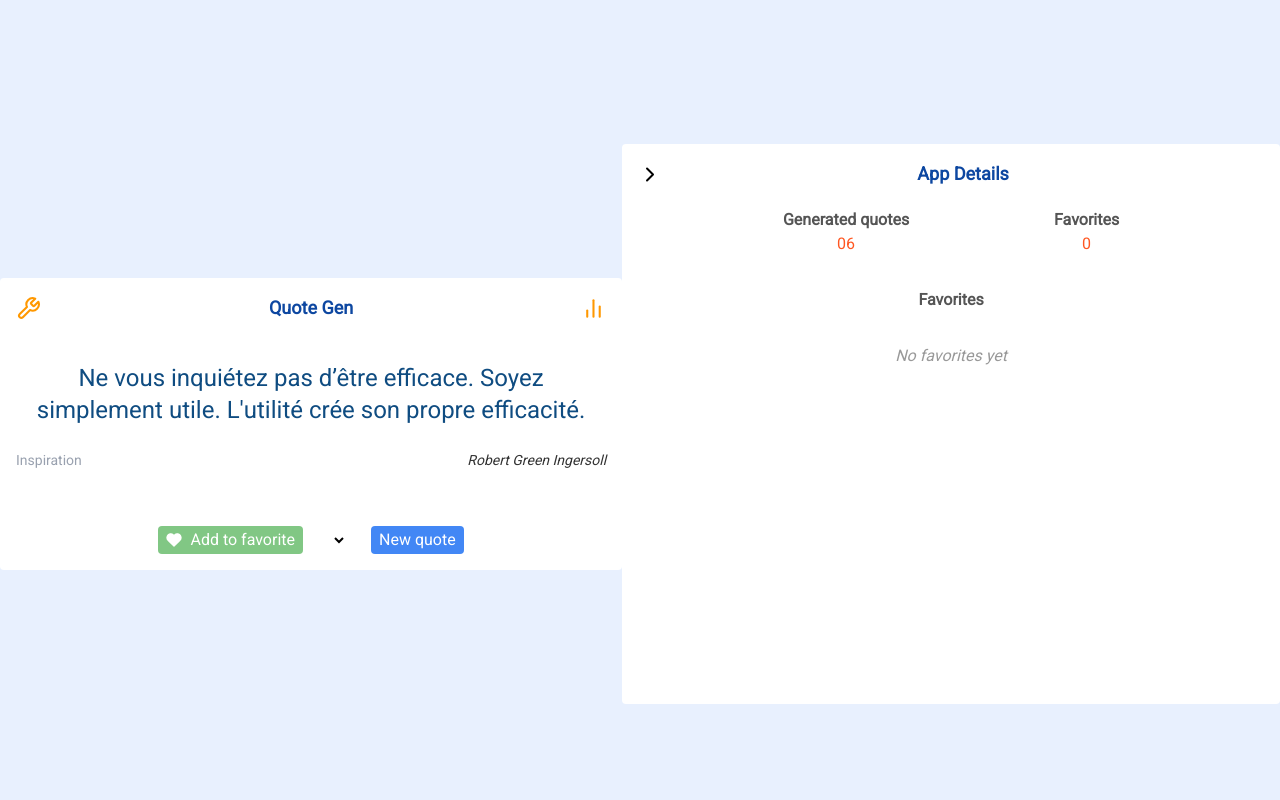
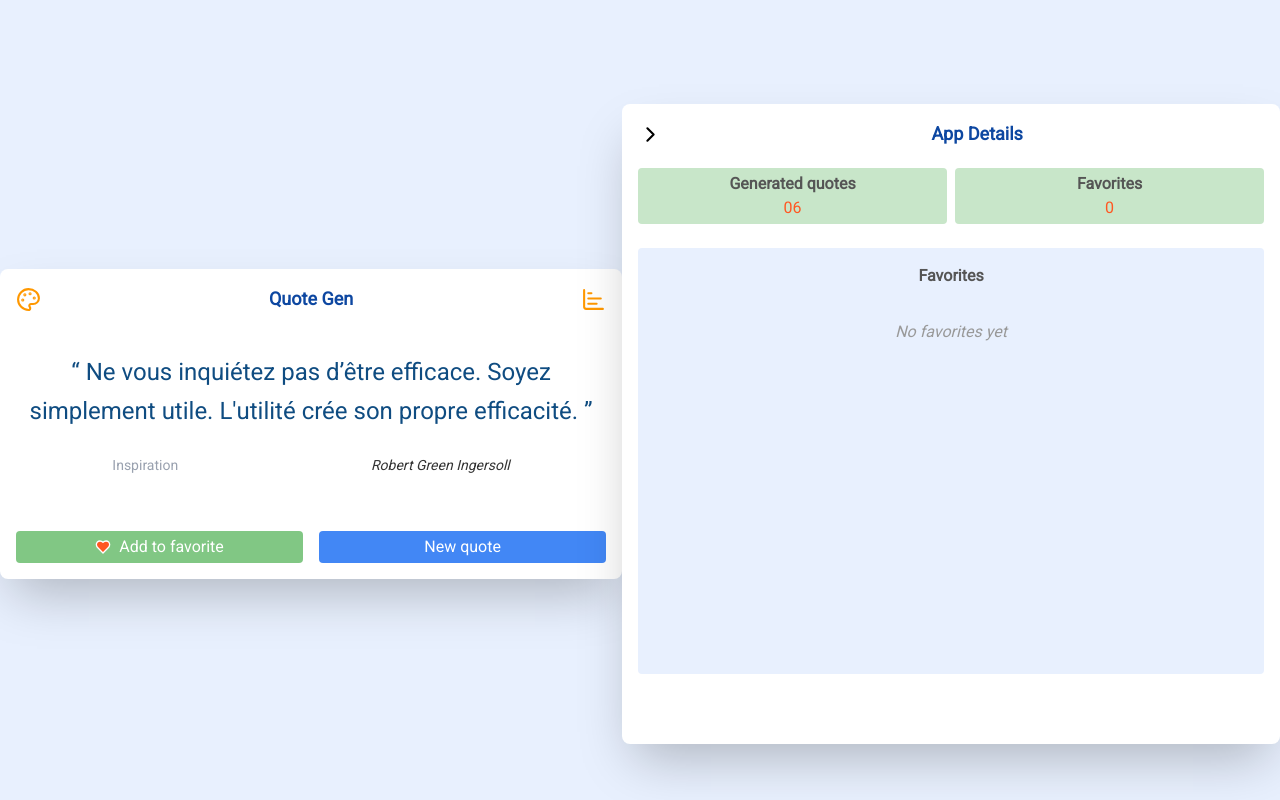
Before and after one commit to Innovat1k/wisecho, a React (Vite) app: page / in a window 1280 px wide. Built offline with nearby package versions, Linux system fonts and the light colour scheme.

Commit message:
style: add animations on components

```diff
--- a/src/App.jsx
+++ b/src/App.jsx
@@ -13,7 +13,7 @@ function App() {
 
   return (
     <div
-      className={`h-[100dvh] flex items-start justify-center md:items-center bg-[var(--bg)] `}
+      className={`h-[100dvh] flex items-start justify-center md:items-center bg-[var(--bg)] overflow-hidden`}
     >
       <ThemeCard
         isOpened={isOpened}
--- a/src/components/ActionForm.jsx
+++ b/src/components/ActionForm.jsx
@@ -1,4 +1,4 @@
-import { FiHeart } from "react-icons/fi";
+import { LuHeart } from "react-icons/lu";
 import Button from "./Button";
 import { useFavorise } from "../hooks/useFavorise";
 
@@ -6,19 +6,16 @@ function ActionForm({ newQuote }) {
   const { addFavorite } = useFavorise();
 
   return (
-    <form
-      className="flex items-center justify-center gap-6"
-      onSubmit={newQuote}
-    >
+    <form className="grid grid-cols-2 gap-4" onSubmit={newQuote}>
       <Button
-        icon={<FiHeart className="fill-white" />}
-        label={"Add to favorite"}
+        icon={<LuHeart className="fill-[var(--favorite-icon)]" />}
+        label="Add to favorite"
         onClick={addFavorite}
-        type={"button"}
+        type="button"
       />
       <>
-        <select name="q_category" id=""></select>
-        <Button label={"New quote"} type="submit" />
+        {/* <select name="q_category" id=""></select> */}
+        <Button label="New quote" type="submit" />
       </>
     </form>
   );
--- a/src/components/AppDetails.jsx
+++ b/src/components/AppDetails.jsx
@@ -2,7 +2,8 @@ import { useAtomValue } from "jotai";
 import { FiChevronRight } from "react-icons/fi";
 import { favQuotes } from "../atoms/atoms";
 import { useFavorise } from "../hooks/useFavorise";
-import { motion, AnimatePresence } from "framer-motion";
+import { motion } from "framer-motion";
+import { LuTrash } from "react-icons/lu";
 
 // This component displays the details of the app, including generated quotes and favorites.
 // It receives a prop `closeDetails` to handle the closing of the details view.
@@ -12,10 +13,18 @@ function AppDetails({ closeDetails }) {
 
   return (
     <motion.div
-      initial={{ x: 50, opacity: 0 }}
-      animate={{ x: 0, opacity: 1, transition: { type: "tween" } }}
-      exit={{ x: 50 }}
-      className="w-[90%] h-[70%] mt-12 p-4 bg-[var(--container-bg)] rounded text-center overflow-hidden"
+      initial={{ x: 150, opacity: 0 }}
+      animate={{
+        x: 0,
+        opacity: 1,
+        transition: { type: "tween", duration: 0.1 },
+      }}
+      exit={{
+        x: 150,
+        opacity: 0,
+        transition: { type: "tween", duration: 0.1 },
+      }}
+      className="w-[90%] h-[80vh] max-h-[80vh] mt-12 p-4 bg-[var(--container-bg)] rounded-lg text-center overflow-hidden shadow-2xl"
     >
       <div className="flex justify-between items-center mb-5">
         <FiChevronRight
@@ -23,19 +32,19 @@ function AppDetails({ closeDetails }) {
           onClick={closeDetails}
           size={25}
         />
-        <h2 className="font-bold text-lg w-1/1 text-[var(--title-main)]">
+        <h2 className="font-bold w-11/12 text-lg text-[var(--title-main)]">
           App Details
         </h2>
       </div>
 
-      <div className="flex justify-evenly">
-        <div>
-          <h3 className="text-[var(--stat-title-text)] font-semibold">
+      <div className="flex justify-evenly gap-2 mb-6">
+        <div className="bg-[var(--th-btn-hover)] p-1 w-1/2 rounded">
+          <h3 className="bg-[var(--stat-block-bg)]. border-[var(--stat-block-border)] text-[var(--stat-title-text)] font-semibold">
             Generated quotes
           </h3>
           <p className="text-[var(--stat-number-text)]">06</p>
         </div>
-        <div>
+        <div className="bg-[var(--th-btn-hover)] p-1 w-1/2 rounded">
           <h3 className="text-[var(--stat-title-text)] font-semibold">
             Favorites
           </h3>
@@ -45,19 +54,22 @@ function AppDetails({ closeDetails }) {
         </div>
       </div>
 
-      <div className="h-[70%] overflow-y-auto scrollbar-thin scrollbar-thumb-[var(--btn-primary-bg)] scrollbar-track-[var(--container)] mt-4">
+      <div className="h-[70%] bg-[var(--bg)] rounded overflow-y-auto scrollbar-thin scrollbar-thumb-[var(--btn-primary-bg)] scrollbar-track-[var(--container)]">
         <h3 className="mt-4 text-[var(--subtitle)]">Favorites</h3>
-        <div className="list-disc list-inside mt-2.">
+        <div className="flex flex-col gap-4 list-disc list-inside px-6 duration-200 ease-in">
           {favoritesQuotes.length >= 1 ? (
             favoritesQuotes.map((quote, index) => (
-              <div className="border-b p-2 mb-2" key={index}>
-                <li className="text-left">{quote.text}</li>
+              <div
+                className="flex justify-between gap-6. items-center p-2 shadow hover:shadow-lg rounded"
+                key={index}
+              >
+                <li className="text-left w-11/12">{quote.text}</li>
                 <button
-                  className="text-flame-red text-sm"
+                  className="text-red-500 hover:text-red-700 cursor-pointer"
                   type="button"
                   onClick={() => removeFavorite(quote)}
                 >
-                  Delete
+                  <LuTrash />
                 </button>
               </div>
             ))
--- a/src/components/Button.jsx
+++ b/src/components/Button.jsx
@@ -1,17 +1,17 @@
 function Button({ type, label, icon, onClick }) {
   return (
-    <div
-      className={`flex justify-center gap-2 items-center px-2 py-0.5 rounded cursor-pointer ${
+    <button
+      className={`flex justify-center gap-2 items-center px-2 py-1 rounded cursor-pointer transition-colors duration-300 hover:shadow ${
         type === "submit"
-          ? "bg-[var(--btn-primary-bg)] text-[var(--btn-primary-text)]"
-          : "bg-[var(--btn-secondary-bg)] text-[var(--btn-secondary-text)]"
+          ? "bg-[var(--btn-primary-bg)] text-[var(--btn-primary-text)] hover:bg-[var(--btn-primary-hover)] active:bg-[var(--btn-primary-active)]"
+          : "bg-[var(--btn-secondary-bg)] text-[var(--btn-secondary-text)] hover:bg-[var(--btn-secondary-hover)] active:bg-[var(--btn-secondary-active)]"
       }`}
+      type={type}
+      onClick={onClick}
     >
       {icon}
-      <button className={""} type={type} onClick={onClick}>
-        <span className="text-white">{label}</span>
-      </button>
-    </div>
+      <span className="text-white">{label}</span>
+    </button>
   );
 }
 
--- a/src/components/MainCard.jsx
+++ b/src/components/MainCard.jsx
@@ -1,4 +1,4 @@
-import { FiBarChart2, FiTool } from "react-icons/fi";
+import { LuChartBar, LuPalette } from "react-icons/lu";
 import ActionForm from "./ActionForm";
 import { useGenQuote } from "../hooks/useGenQuote";
 import { motion } from "framer-motion";
@@ -8,44 +8,40 @@ function MainCard({ openDetails, openThemeMenu }) {
 
   return (
     <motion.div
-      initial={{ x: -50 }}
-      animate={{ opacity: 1, x: 0, transition: {type: "tween"} }}
-      className={`w-[85%] mt-12 p-4 bg-[var(--container-bg)] rounded text-center `}
+      initial={{ x: 50 }}
+      animate={{ x: 0, transition: { type: "tween", duration: 0.1 } }}
+      className="w-[85%] mt-12 p-4 bg-[var(--container-bg)] rounded-lg shadow-2xl"
     >
       <div className="flex justify-between items-center mb-10">
-        <FiTool
-          className="cursor-pointer text-[var(--icon-primary)] hover:text-[var(--icon-hover)] duration-200 hover:scale-110"
+        <LuPalette
+          className="cursor-pointer text-[var(--icon-primary)] hover:text-[var(--icon-hover)] duration-300 hover:scale-110"
           onClick={openThemeMenu}
           size={25}
         />
-        <h2 className="font-bold text-center text-lg w-11/12 text-[var(--title-main)]">
-          Quote Gen
-        </h2>
-        <FiBarChart2
+        <h2 className="text-lg text-[var(--title-main)]">Quote Gen</h2>
+        <LuChartBar
           className="cursor-pointer hover:scale-110 duration-200 text-[var(--icon-primary)] hover:text-[var(--icon-hover)]"
           onClick={openDetails}
           size={25}
         />
       </div>
 
-      <div className="">
+      <div className="text-center">
         <>
           {status.loading ? (
             <p className="my-8 italic text-zinc-600">Loading...</p>
           ) : status.error ? (
             <p>{status.error}</p>
           ) : (
-            <div className="mb-6">
-              <p className={`text-2xl text-[var(--text-primary)] mb-2`}>
-                {quote.text}
-              </p>
-            </div>
+            <p className="text-2xl text-[var(--text-primary)] mb-6 leading-relaxed">
+              “ {quote.text} ”
+            </p>
           )}
         </>
 
-        <div className="flex justify-between items-center mb-14">
+        <div className="flex justify-around items-center mb-14">
           <span className="text-sm text-gray-400">{quote.theme}</span>
-          <span className={`text-sm italic text-[var(--text-secondary)]`}>
+          <span className="text-sm italic text-[var(--text-secondary)]">
             {quote.author}
           </span>
         </div>
--- a/src/themes/themes.css
+++ b/src/themes/themes.css
@@ -73,12 +73,16 @@ body.soft {
   --no-favorites: #888888; /* Medium Gray */
 
   /* ThemeCard */
-  --themecard-bg: #ffffff;
-  --themecard-title: #2d2d2d;
-  --themecard-text: #4a4a4a;
+  --th-bg: #ffffff;
+  --th-title: #2d2d2d;
+  --th-text: #4a4a4a;
+  --th-close-icon-hover: #64b5f6; /* Bleu plus intense */
+  --th-btn-hover: #bbdefb; /* Bleu pâle */
+  --th-btn-active: #64b5f6; /* Bleu actif */
+
 
   /* Hover/Active des Boutons */
-  --btn-primary-hover: #4287f5; /* Sky Blue */
+  --btn-primary-hover: #3578e4; /* Sky Blue */
   --btn-primary-active: #1e90ff; /* Dodger Blue */
   --btn-secondary-hover: #66bb6a; /* Vert moyen */
   --btn-secondary-active: #43a047; /* Vert foncé */
@@ -116,9 +120,12 @@ body.warm {
   --no-favorites: #a0785a; /* Dusty Brown */
 
   /* ThemeCard */
-  --themecard-bg: #ffffff;
-  --themecard-title: #3b2f2f;
-  --themecard-text: #5c4033;
+  --th-bg: #ffffff;
+  --th-title: #3b2f2f;
+  --th-text: #5c4033;
+  --th-close-icon-hover: #fbc02d; /* Doré plus intense */
+  --th-btn-hover: #ffe0b2; /* Beige plus intense */
+  --th-btn-active: #fbc02d; /* Doré actif */
 
   /* Hover/Active des Boutons */
   --btn-primary-hover: #fbc02d; /* Golden Yellow */
@@ -159,14 +166,17 @@ body.modern {
   --no-favorites: #999999; /* Cool Gray */
 
   /* ThemeCard */
-  --themecard-bg: #fafafa;
-  --themecard-title: #1a237e; /* Royal Indigo */
-  --themecard-text: #3949ab; /* Strong Blue */
+  --th-bg: #fafafa;
+  --th-title: #1a237e; /* Royal Indigo */
+  --th-text: #3949ab; /* Strong Blue */
+  --th-close-icon-hover: #ff5722; /* Corail vif */
+  --th-btn-hover: #c8e6c9; /* Vert clair */
+  --th-btn-active: #81c784; /* Vert actif */
 
   /* Hover/Active des Boutons */
   --btn-primary-hover: #ff9800; /* Coral Blaze */
   --btn-primary-active: #e64a19; /* Deep Flame */
-  --btn-secondary-hover: #abebc6; /* Menthe clair */
+  --btn-secondary-hover: #589270; /* Menthe clair */
   --btn-secondary-active: #4caf50; /* Vert menthe foncé */
 
   /* Icônes */
```
Also changed, not shown: src/components/ThemeCard.jsx (+24 -17 lines), 2 other files (tests, documents, lock files or other folders).
